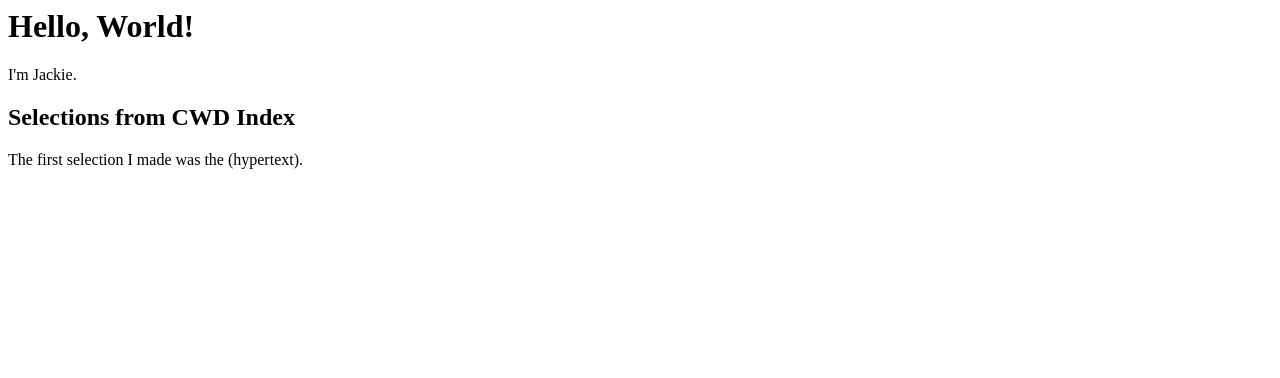
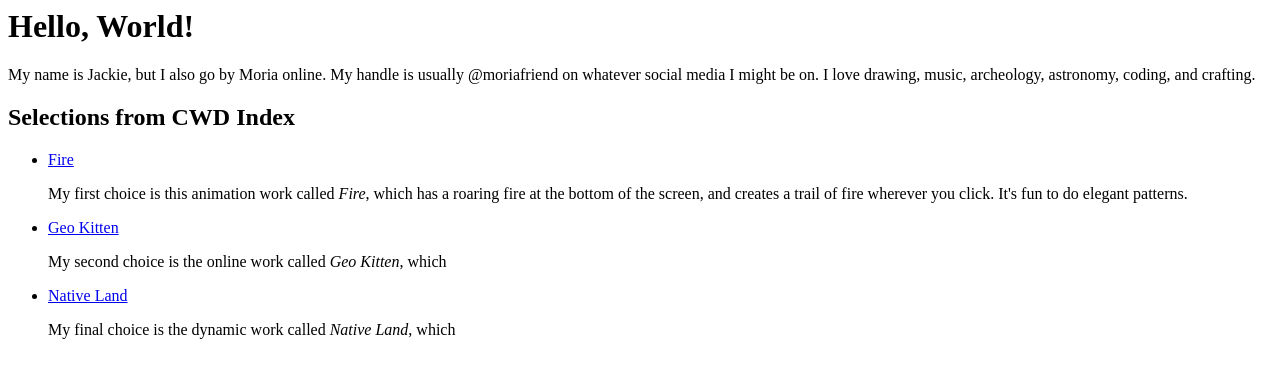
Before and after one commit to jqparnell/hello-world, a plain HTML site: page index.html in a window 1280 px wide. Drawn offline with Linux system fonts and the light colour scheme.

Commit message:
Added sites and descriptions

```diff
--- a/index.html
+++ b/index.html
@@ -4,8 +4,21 @@
   </head>
   <body>
     <h1>Hello, World!</h1>
-    <p>I'm Jackie.</p>
+    <p>My name is Jackie, but I also go by Moria online. My handle is usually @moriafriend on whatever social media I might be on. I love drawing, music, archeology, astronomy, coding, and crafting.</p>
     <h2>Selections from CWD Index</h2>
-    The first selection I made was the (hypertext).
+    <ul>
+      <li>
+        <a href="https://mrdoob.com/#/117/fire">Fire</a>
+        <p>My first choice is this animation work called <em>Fire</em>, which has a roaring fire at the bottom of the screen, and creates a trail of fire wherever you click. It's fun to do elegant patterns.</p>
+      </li>
+      <li>
+        <a href="https://www.geokitten.com/">Geo Kitten</a>
+        <p>My second choice is the online work called <em>Geo Kitten</em>, which </p>
+      </li>
+      <li>
+        <a href="https://native-land.ca/">Native Land</a>
+        <p>My final choice is the dynamic work called <em>Native Land</em>, which </p>
+      </li>
+    </ul>
   </body>
 </html>
```
